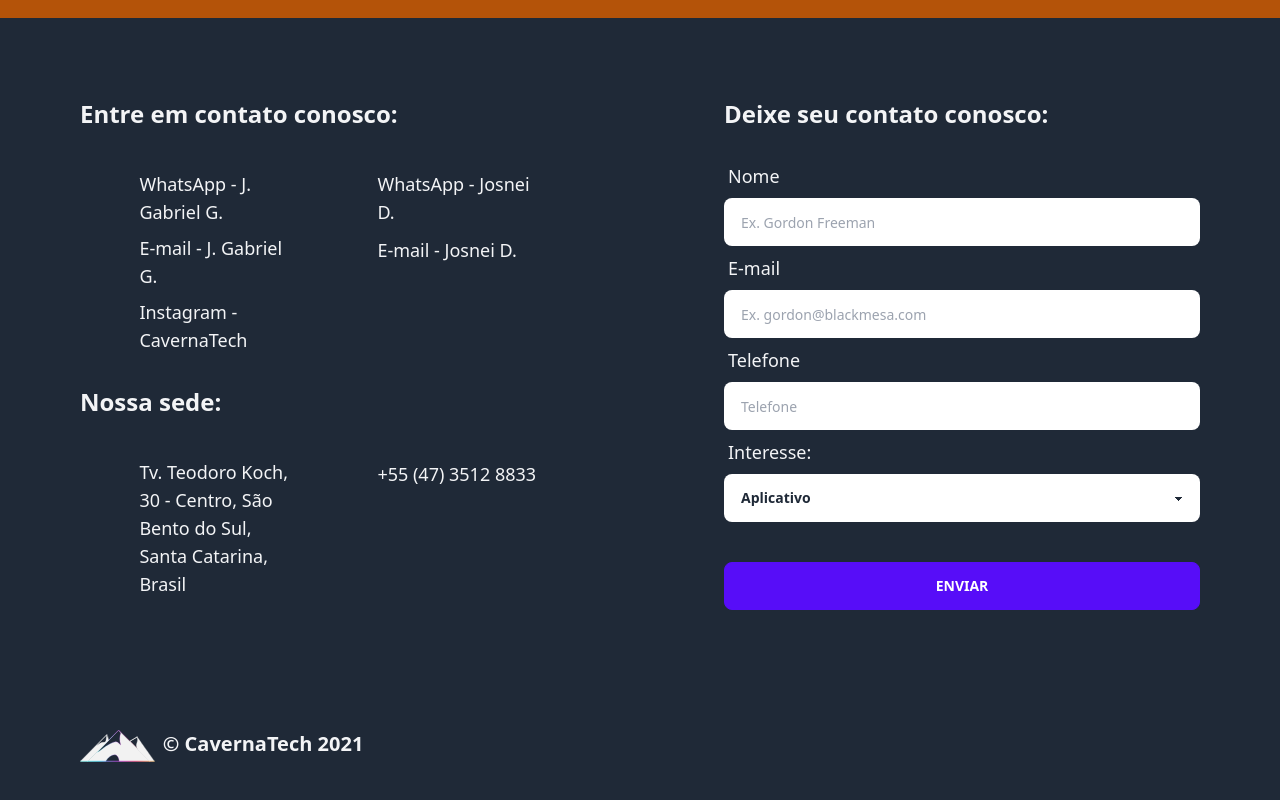
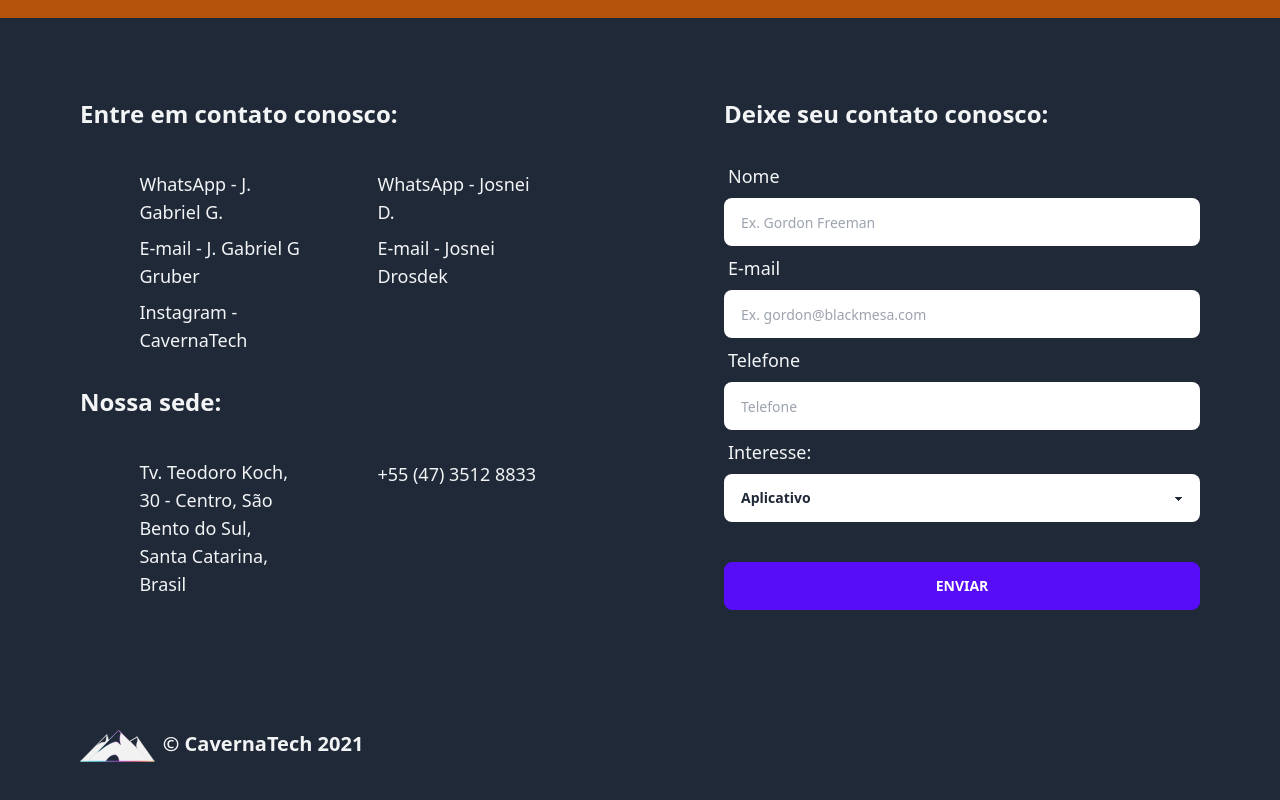
Before and after one commit to CavernaTech/website, a Svelte app: page / in a window 1280 px wide. Shown: the part 1582-2382 px from the top of the page. Built offline with nearby package versions, Linux system fonts and the light colour scheme; some icons are missing.

Commit message:
Atualizado informações de contato;

```diff
--- a/src/pages/main/Footer.svelte
+++ b/src/pages/main/Footer.svelte
@@ -32,13 +32,13 @@
               />
               <Info
                 icon={MailIcon}
-                href="mailto:jgabrielgruber@hotmail.com"
-                title="E-mail - J. Gabriel G."
+                href="mailto:gabriel.gruber@cavernatech.dev"
+                title="E-mail - J. Gabriel G Gruber"
               />
               <Info
                 icon={MailIcon}
-                href="mailto:josneidrosdek@gmail.com"
-                title="E-mail - Josnei D."
+                href="mailto:josnei.drosdek@cavernatech.dev"
+                title="E-mail - Josnei Drosdek"
               />
               <Info
                 icon={InstagramIcon}
```
